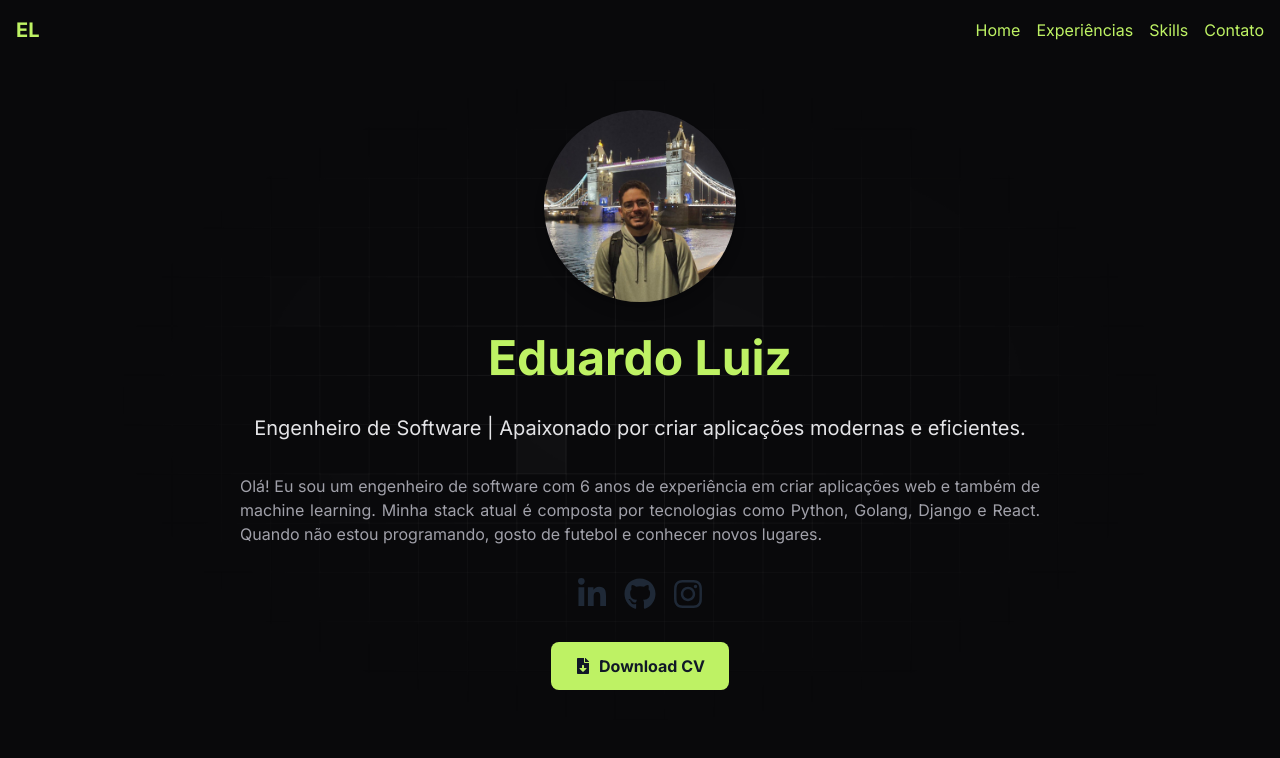
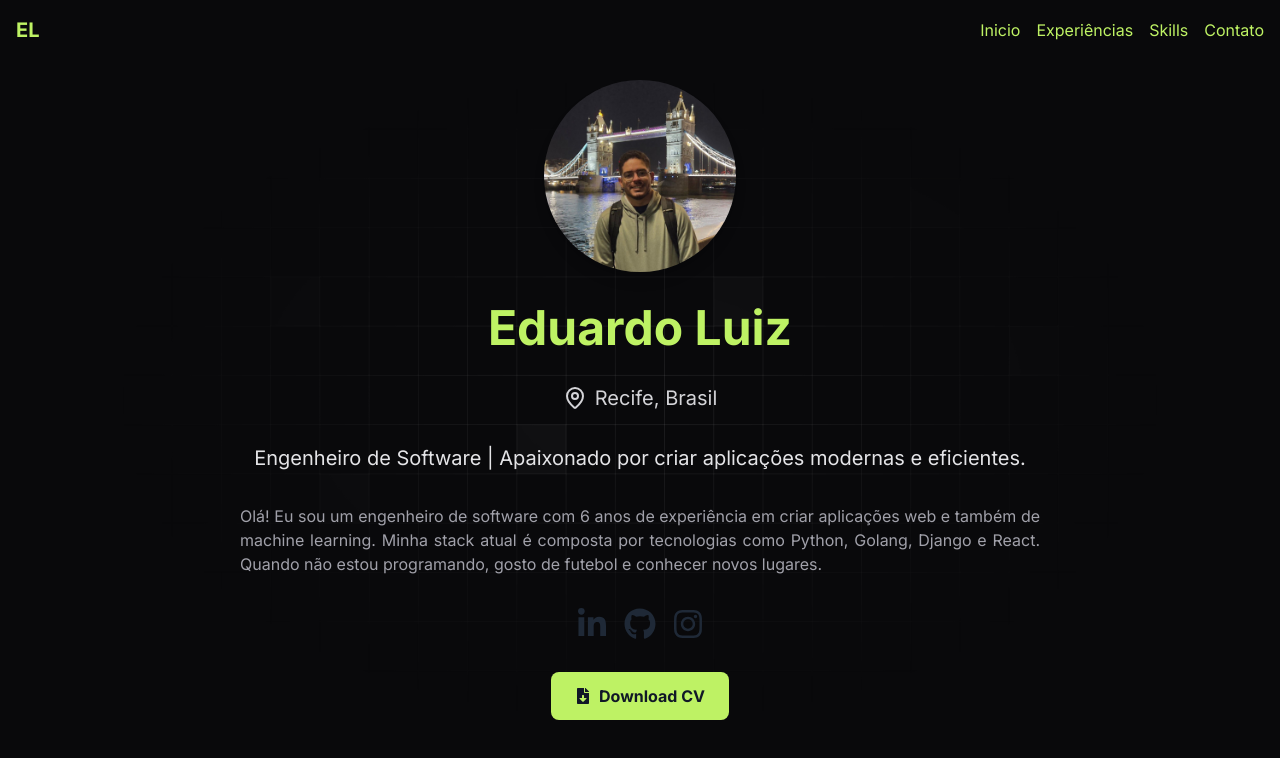
Before and after one commit to eduardoluiz7/personal-page, a React (Vite) app: page / in a window 1280 px wide. Shown: the top 758 px of the page. Built offline with nearby package versions, Linux system fonts and the light colour scheme.

Commit message:
add nav bg

```diff
--- a/package.json
+++ b/package.json
@@ -6,8 +6,7 @@
   "scripts": {
     "dev": "vite",
     "build": "tsc -b && vite build",
-    "lint": "eslint . --ext ts,tsx --report-unused-disable-directives --max-warnings 0",
-    "preview": "vite preview"
+    "lint": "eslint . --ext ts,tsx --report-unused-disable-directives --max-warnings 0"
   },
   "dependencies": {
     "emailjs-com": "^3.2.0",
@@ -18,6 +17,7 @@
     "react-router-dom": "^6.26.1"
   },
   "devDependencies": {
+    "@types/node": "^22.5.5",
     "@types/react": "^18.3.3",
     "@types/react-dom": "^18.3.0",
     "@typescript-eslint/eslint-plugin": "^7.13.1",
--- a/src/components/nav.tsx
+++ b/src/components/nav.tsx
@@ -16,7 +16,7 @@ export function Navbar () {
               <Link to="/">EL</Link>
             </div>
             <div className="hidden md:flex space-x-4">
-              <Link to="/" className="text-lime-300 hover:text-gray-300">Home</Link>
+              <Link to="/" className="text-lime-300 hover:text-gray-300">Inicio</Link>
               <Link to="/experiences" className="text-lime-300 hover:text-gray-300">Experiências</Link>
               <Link to="/skills" className="text-lime-300 hover:text-gray-300">Skills</Link>
               <Link to="/contact" className="text-lime-300 hover:text-gray-300">Contato</Link>
@@ -31,10 +31,11 @@ export function Navbar () {
             </div>
           </div>
           {isOpen && (
-            <div className="md:hidden">
-              <a href="#" className="block text-white hover:bg-lime-300 p-2">About</a>
-              <a href="#" className="block text-white hover:bg-lime-300 p-2">Services</a>
-              <a href="#" className="block text-white hover:bg-lime-300 p-2">Contato</a>
+            <div className="bg-black md:hidden">
+              <a href="/" className="block text-white hover:bg-lime-300 p-2">Inicio</a>
+              <a href="/experiences" className="block text-white hover:bg-lime-300 p-2">Experiências</a>
+              <a href="/skills" className="block text-white hover:bg-lime-300 p-2">Skills</a>
+              <a href="/contact" className="block text-white hover:bg-lime-300 p-2">Contato</a>
             </div>
           )}
         </nav>
--- a/src/pages/home.tsx
+++ b/src/pages/home.tsx
@@ -1,6 +1,7 @@
 import profileImg  from '../assets/profile.jpg'
 import resume from '../assets/cv_eduardo_pt.pdf'
 import { FaFileDownload } from 'react-icons/fa'
+import { MapPin } from 'lucide-react'
 import { Socials } from '../components/socials'
 
 
@@ -16,6 +17,10 @@ export function Home() {
               />
             </div>
             <h1 className="text-3xl sm:text-4xl md:text-5xl font-bold text-lime-300">Eduardo Luiz</h1>
+            <div className="flex items-center justify-center text-xl sm:text-xl text-zinc-300">
+                <MapPin className="mr-2" />
+                Recife, Brasil
+            </div>
             <p className="text-lg sm:text-xl text-zinc-200 px-4 sm:px-0">
               Engenheiro de Software | Apaixonado por criar aplicações modernas e eficientes.
             </p>
```
Also changed, not shown: 1 other file (tests, documents, lock files or other folders).
